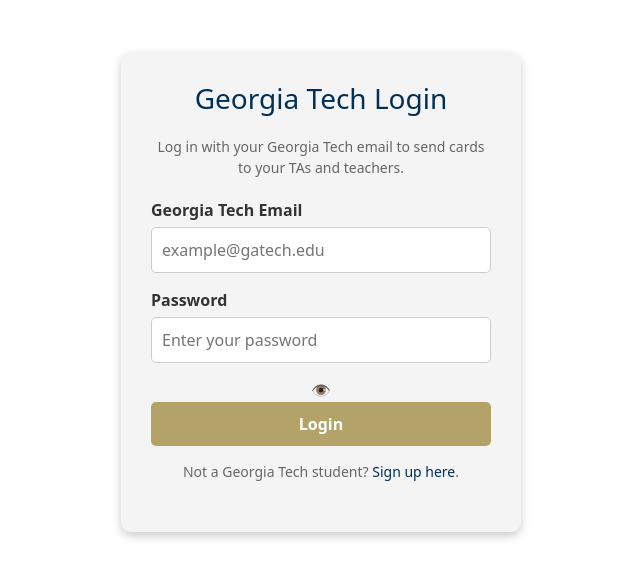
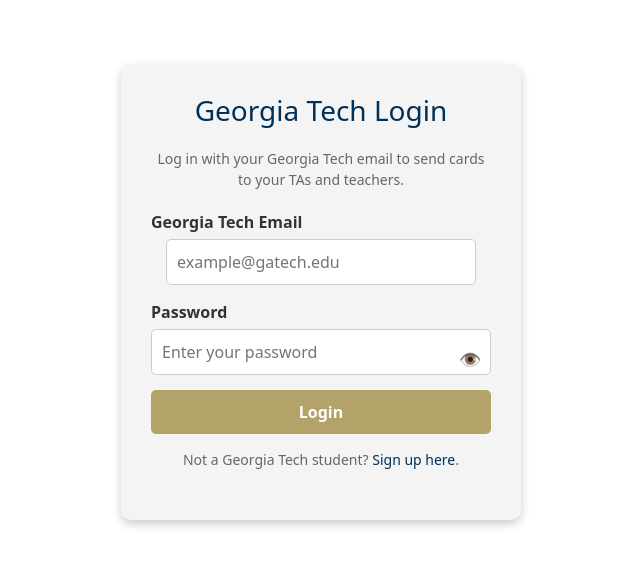
Before and after one commit to CS-3312-Group-1/JIA-5301-Thank-A-TA, a React (Create React App) app in the folder ta-thanks/: page /login in a window 1280 px wide. Shown: the part 108-686 px from the top of the page, without its empty margins (319-959 px from the left). Built offline with nearby package versions, Linux system fonts and the light colour scheme.

Commit message:
Update loginpage.css

```diff
--- a/ta-thanks/src/loginpage.css
+++ b/ta-thanks/src/loginpage.css
@@ -1,17 +1,19 @@
+* {
+    margin: 0;
+    padding: 0;
+    box-sizing: border-box;
+}
+
 body {
     font-family: Arial, sans-serif;
-    background-color: #003057; /* Georgia Tech blue */
+    background-color: #003057;
     display: flex;
     align-items: center;
     justify-content: center;
     height: 100vh;
     color: #ffffff;
 }
-* {
-    margin: 0;
-    padding: 0;
-    box-sizing: border-box;
-}
+
 .login-container {
     background-color: #f4f4f4;
     width: 100%;
@@ -24,9 +26,9 @@ body {
 }
 
 .login-container h1 {
-color: #003057;
-margin-bottom: 20px;
-font-size: 28px;
+    color: #003057;
+    margin-bottom: 20px;
+    font-size: 28px;
 }
 
 .login-container p {
@@ -34,6 +36,7 @@ font-size: 28px;
     font-size: 14px;
     margin-bottom: 20px;
 }
+
 .login-container label {
     display: block;
     text-align: left;
@@ -44,12 +47,32 @@ font-size: 28px;
 
 .login-container input[type="email"],
 .login-container input[type="password"] {
-    width: 100%;
+    width: calc(100% - 30px);
     padding: 10px;
     margin-bottom: 15px;
     border: 1px solid #ccc;
     border-radius: 5px;
     font-size: 16px;
+}
+
+.password-wrapper {
+    position: relative;
+    display: flex;
+    align-items: center;
+}
+
+.password-wrapper input[type="password"],
+.password-wrapper input[type="text"] {
+    width: 100%;
+    padding-right: 30px; /* Space for the eye icon */
+}
+
+.eye-icon {
+    position: absolute;
+    right: 10px;
+    font-size: 18px;
+    color: #666;
+    cursor: pointer;
 }
 
 .login-container input[type="submit"] {
@@ -58,7 +81,7 @@ font-size: 28px;
     font-size: 16px;
     font-weight: bold;
     color: #ffffff;
-    background-color: #b3a369; /* Georgia Tech gold */
+    background-color: #b3a369;
     border: none;
     border-radius: 5px;
     cursor: pointer;
@@ -66,7 +89,7 @@ font-size: 28px;
 }
 
 .login-container input[type="submit"]:hover {
-    background-color: #a38e3b; /* Slightly darker gold */
+    background-color: #a38e3b;
 }
 
 .footer {
@@ -74,6 +97,7 @@ font-size: 28px;
     font-size: 14px;
     color: #666;
 }
+
 .footer a {
     color: #003057;
     text-decoration: none;
```
